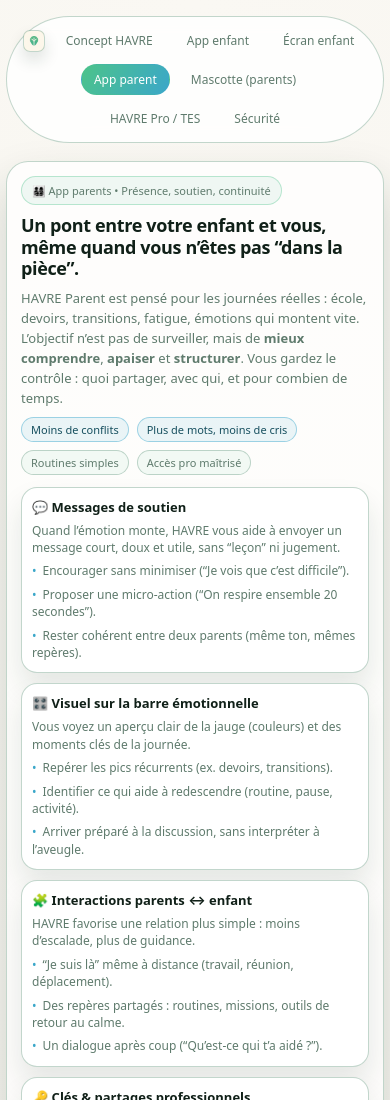
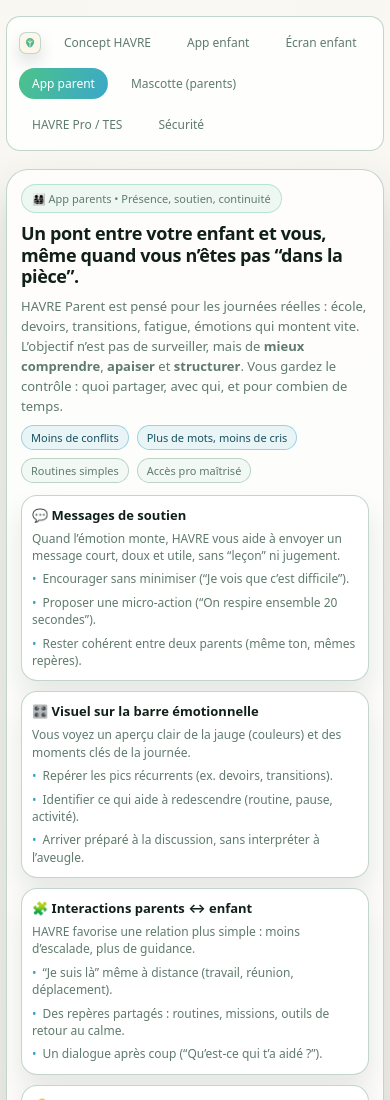
Before and after one commit to xhamon1983-hub/havre-site, a plain HTML site: page havre-parent-mockups.html in a window 390 px wide. Shown: the top 1100 px of the page. Drawn offline with Linux system fonts and the light colour scheme.

Commit message:
Mobile layout fixes

```diff
--- a/havre-parent-mockups.html
+++ b/havre-parent-mockups.html
@@ -34,26 +34,29 @@
       padding: 24px 10px 32px;
       display: flex;
       align-items: center;
-      justify-content: center;
+      justify-content: flex-start;
       flex-direction: column;
       gap: 18px;
+      overflow-x: hidden;
     }
 
     /* Global nav */
     .global-nav {
       width: 100%;
-      max-width: 900px;
+      max-width: 1100px;
       margin: 0 auto;
-      padding: 8px 14px;
-      border-radius: 999px;
+      padding: 10px 14px;
+      border-radius: 18px;
       border: 1px solid var(--border-soft);
       background: rgba(255, 255, 255, 0.82);
       backdrop-filter: blur(10px);
       display: flex;
       flex-wrap: wrap;
       align-items: center;
-      justify-content: center;
-      gap: 8px;
+      justify-content: flex-start;
+      gap: 10px;
+      overflow-x: auto;
+      -webkit-overflow-scrolling: touch;
     }
 
     .nav-logo {
@@ -83,6 +86,13 @@
     .global-nav a:not(.nav-logo):hover {
       background: linear-gradient(120deg, var(--accent), var(--accent-alt));
       color: #ffffff;
+    }
+
+    @media (max-width: 720px) {
+      .global-nav {
+        border-radius: 14px;
+        padding: 10px 12px;
+      }
     }
 
     /* ===== Parent value section (cards-stack like) ===== */
```
Also changed, not shown: ecran -enfant.html (+6 -4 lines), mascotte-enfant.html (+7 -6 lines), mascotte-parents.html (+15 -5 lines).
